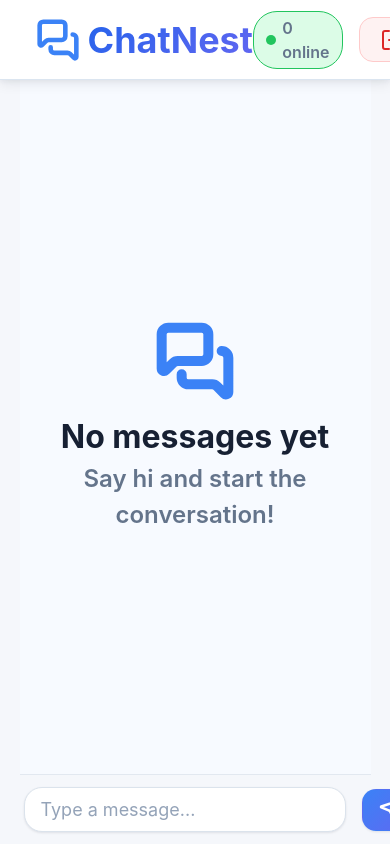
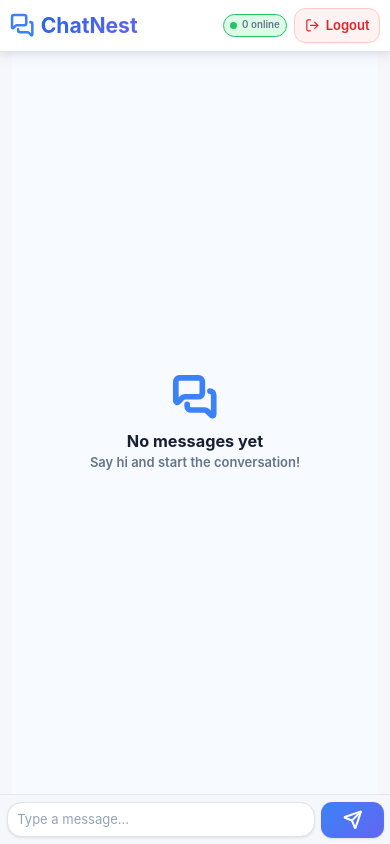
Before and after one commit to codewithyashsoni/chat-nest, a React (Vite) app: page / in a window 390 px wide. Built offline with nearby package versions, Linux system fonts and the light colour scheme; no server answers; the database is empty; sample sign-in values are in the browser's storage.

Commit message:
Added responsiveness code

```diff
--- a/src/components/auth/AuthInput.jsx
+++ b/src/components/auth/AuthInput.jsx
@@ -14,6 +14,8 @@ function AuthInput({label, type = "text",name,  value,
                 placeholder={placeholder}
                 autoComplete={autoComplete}
                 className="auth-input"
+                required={required}
+                minLength={minLength}
             />
         </div>
     )
--- a/src/firebase/authErrors.js
+++ b/src/firebase/authErrors.js
@@ -16,7 +16,7 @@ function getAuthErrorMessage(error){
             return "Too many attempts. Please try again later.";
 
         case "auth/invalid-credential":
-            return "Incorrent email or password.";
+            return "Incorrect email or password.";
 
         case "auth/user-disabled":
             return "This account has been disabled.";
--- a/src/firebase/presence.js
+++ b/src/firebase/presence.js
@@ -32,12 +32,9 @@ function setUserOnline(userId){
 }
 
 function subscribeToOnlineCount(callback){
-    console.log("Entered subscribeToOnlineCount");
     const presenceRef = ref(database, "presence");
 
     const unsubscribe = onValue(presenceRef, (snapshot) => {
-        console.log("Presence snapshot exists:", snapshot.exists());
-        console.log("Presence data:", snapshot.val());
 
         const presenceData = snapshot.val();
 
@@ -49,9 +46,6 @@ function subscribeToOnlineCount(callback){
         const onlineCount = Object.values(presenceData)
             .filter((user) => user.online === true)
             .length;
-
-
-        console.log("Online count:", onlineCount);
 
         callback(onlineCount);
     },
--- a/src/index.css
+++ b/src/index.css
@@ -558,7 +558,10 @@ a {
 }
 .chat-page{
   width: 100%;
+  min-height: 100vh;
+  min-height: 100dvh;
   height: 100vh;
+  min-height: 100dvh;
   display: flex;
   flex-direction: column;
   overflow: hidden;
@@ -791,3 +794,202 @@ a {
   color: var(--primary);
   animation: spin 1s linear infinite;
 }
+
+@media (max-width: 1280px){
+  .chat-navbar, .chat-container, .message-input-container{
+    width: min(92%, 1280px);
+  }
+}
+@media (max-width:1024px){
+  .chat-navbar-logo-icon{
+    width: 2.5rem;
+    height: 2.5rem;
+  }
+  .chat-navbar-logo-text{
+    font-size: 2.2rem;
+  }
+  .chat-navbar-actions{
+    gap: var(--space-3)
+  }
+  .chat-navbar-actions .button{
+    padding-inline: var(--space-4);
+    font-size: var(--font-size-md);
+  }
+  .message-bubble{
+    max-width: 75%;
+  }
+  .message-list-container{
+    padding-inline: var(--space-4);
+  }
+  .message-input-form{
+    gap : var(--space-3);
+  }
+  .message-input{
+    font-size: var(--font-size-md);
+  }
+}
+@media (max-width: 768px){
+  html{
+    font-size: 15px;
+  }
+  .chat-navbar-container{
+    height: 4.5rem;
+  }
+  .chat-navbar{
+    width: 94%;
+    padding-inline: var(--space-3);
+  }
+  .chat-navbar-logo-icon{
+    width: 2.25rem;
+    height: 2.25rem;
+  }
+  .chat-navbar-logo-text{
+    font-size: 1.875rem;
+  }
+  .chat-navbar-actions{
+    gap: var(--space-2)
+  }
+  .chat-online-status{
+    padding-inline: var(--space-2);
+    font-size: var(--font-size-sm);
+  }
+  .chat-navbar-actions .button{
+    padding: var(--space-2) var(--space-3);
+  }
+  .chat-logout-btn svg{
+    width: 1.125rem;
+    height: 1.125rem;
+  }
+  .chat-container{
+    width: 94%;
+  }
+  .message-list-container{
+    padding: var(--space-3)
+  }
+  .message-bubble{
+    max-width: 80%;
+  }
+  .date-divider{
+    gap: var(--space-2);
+    margin: var(--space-4) 0;
+  }
+  .date-divider-label{
+    padding: var(--space-1) var(--space-3);
+  }
+  .message-input-container{
+    width: 94%;
+    padding: var(--space-2) 0;
+  }
+  .message-input{
+    padding-inline: var(--space-3);
+  }
+  .message-send-btn{
+    padding-inline: var(--space-3);
+  }
+  .message-empty-icon{
+    width: 4rem;
+    height: 4rem;
+  }
+  .message-empty-state h2{
+    font-size: var(--font-size-2xl);
+  }
+  .message-empty-state p{
+    font-size: var(--font-size-lg);
+  }
+  .confirm-modal{
+    width: min(92%, 32rem);
+    padding: var(--space-5)
+  }
+}
+@media (max-width: 600px){
+  html{
+    font-size: 14px;
+  }
+}
+@media (max-width: 480px){
+  html{
+    font-size: 13px;
+  }
+  .chat-navbar-container{
+    height: 4rem;
+  }
+  .chat-navbar{
+    width: 100%;
+    padding-inline: var(--space-3);
+  }
+  .chat-navbar-logo-icon{
+    width: 1.875rem;
+    height: 1.875rem;
+  }
+  .chat-navbar-logo-text{
+    font-size: 1.625rem;
+  }
+  .chat-online-status{
+    font-size: var(--font-size-xs);
+  }
+  .chat-online-status .online-dot{
+    width: .5rem;
+    height: .5rem;
+  }
+  .message-list-container{
+    padding: var(--space-2);
+  }
+  .message-bubble{
+    max-width: 88%;
+    padding: var(--space-2)
+  }
+  .message-text{
+    line-height: 1.4;
+  }
+  .date-divider{
+    gap: var(--space-2);
+    margin: var(--space-3) 0;
+  }
+  .date-divider-label{
+    padding: var(--space-1) var(--space-3);
+    font-size: var(--font-size-xs)
+  }
+  .message-input-container{
+    width: 100%;
+    padding: var(--space-2);
+  }
+  .message-input-form{
+    gap : var(--space-2);
+  }
+  .message-input{
+    padding: var(--space-2) var(--space-3)
+  }
+  .message-send-btn{
+    width: 2.75rem;
+    height: 2.75rem;
+  }
+  .message-empty-icon{
+    width: 3.5rem;
+    height: 3.5rem;
+  }
+  .message-empty-state h2{
+    font-size: var(--font-size-xl)
+  }
+  .message-empty-state p{
+    font-size: var(--font-size-md);
+  }
+}
+@media (max-width: 360px){
+  html{
+    font-size: 12px;
+  }
+  .message-bubble{
+    max-width: 90%;
+  }
+  .message-input {
+    padding-inline: var(--space-2);
+  }
+  .message-send-btn {
+    width: 2.5rem;
+    height: 2.5rem;
+  }
+  .send-btn-icon {
+    width: 1.125rem;
+    height: 1.125rem;
+  }
+}
--- a/src/pages/Login.jsx
+++ b/src/pages/Login.jsx
@@ -16,7 +16,7 @@ function Login(){
     const [error, setError] = useState("");
     const [loading, setLoading] = useState(false);
 
-    async function handleSubmit(e){{
+    async function handleSubmit(e){
         e.preventDefault();
         setError("");
 
@@ -38,12 +38,7 @@ function Login(){
                 trimmedEmail,
                 password
             );
-
-            console.log("User logged in: ", user);
-
             navigate("/");
-
-
         }catch(error){
             console.error(error);
             setError(getAuthErrorMessage(error));
@@ -51,7 +46,7 @@ function Login(){
         }finally{
             setLoading(false);
         }
-    }}
+    }
 
     return(
         <AuthLayout>
@@ -68,7 +63,7 @@ function Login(){
                     <AuthInput
                         label="Email"
                         name="email"
-                        type="Email"
+                        type="email"
                         value={email}
                         onChange={(e) => setEmail(e.target.value)}
                         placeholder="Enter your email"
@@ -88,7 +83,7 @@ function Login(){
                     />
 
                     {error && (
-                        <p className="auth-error-msg">{error}</p>
+                        <p className="auth-form-error">{error}</p>
                     )}
 
                     <AuthButton loading={loading}>
--- a/src/pages/Signup.jsx
+++ b/src/pages/Signup.jsx
@@ -57,10 +57,7 @@ function Signup(){
                 trimmedEmail,
                 password
             );
-            console.log("User created:", user);
-
             navigate("/")
-
         }catch(error){
             console.error(error);
             setError(getAuthErrorMessage(error))
```
